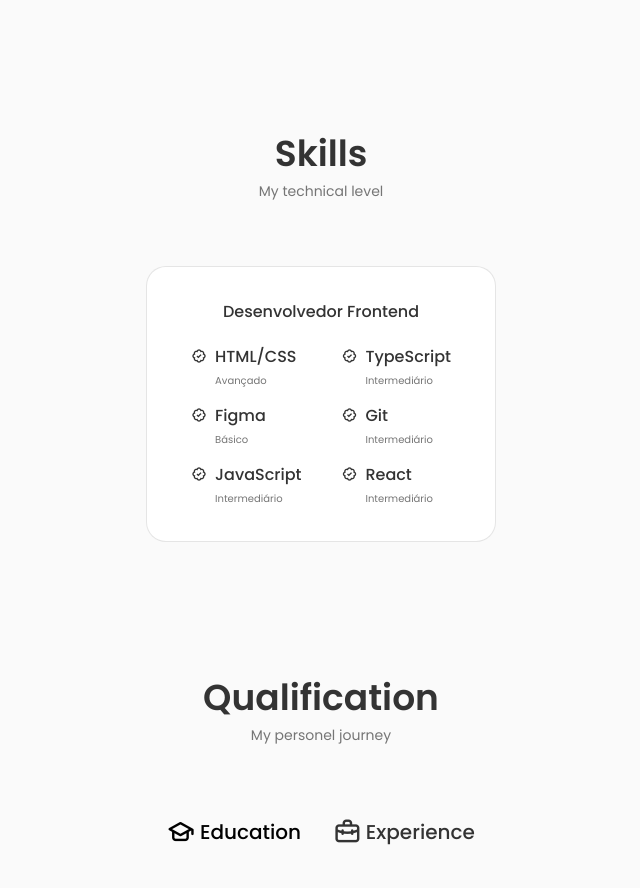
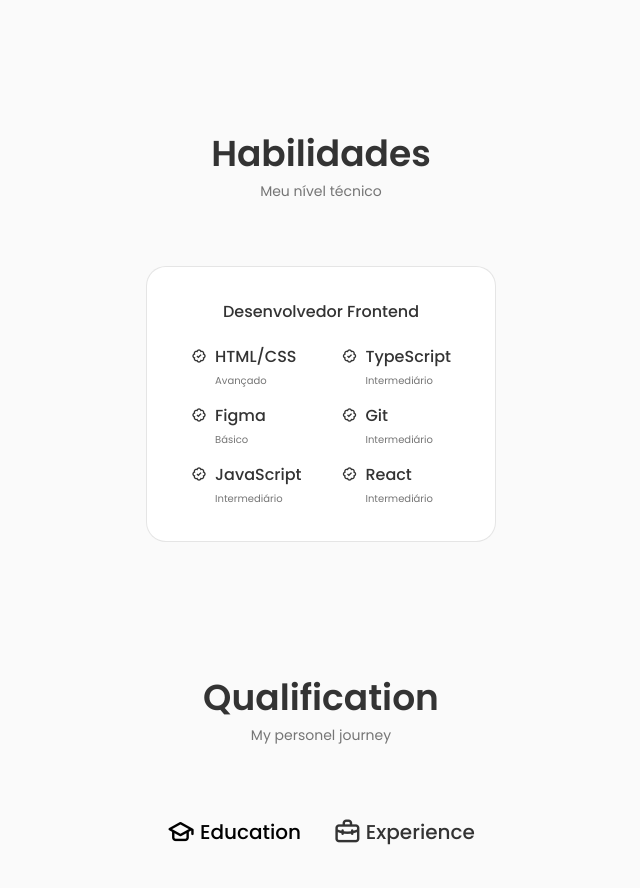
Before and after one commit to Levi-Valverde/portfolio, a React (Vite) app: page / in a window 1280 px wide. Shown: the part 1291-2179 px from the top of the page, without its empty margins (319-959 px from the left). Built offline with nearby package versions, Linux system fonts and the light colour scheme.

Commit message:
Update Skills.jsx

```diff
--- a/src/components/Skills/Skills.jsx
+++ b/src/components/Skills/Skills.jsx
@@ -4,8 +4,8 @@ import "./Skills.css";
 export function Skills() {
   return (
     <section className="skills section" id="skills">
-      <h2 className="section__title">Skills</h2>
-      <span className="section__subtitle">My technical level</span>
+      <h2 className="section__title">Habilidades</h2>
+      <span className="section__subtitle">Meu nível técnico</span>
 
       <div className="skills__container container grid">
         <Frontend />
```
